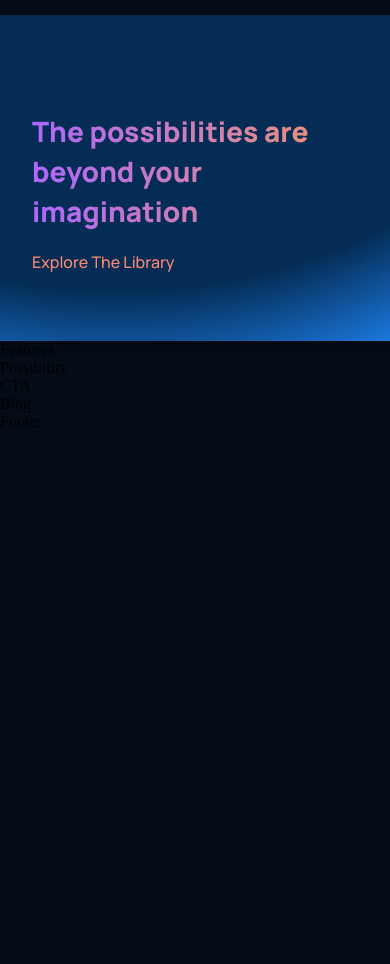
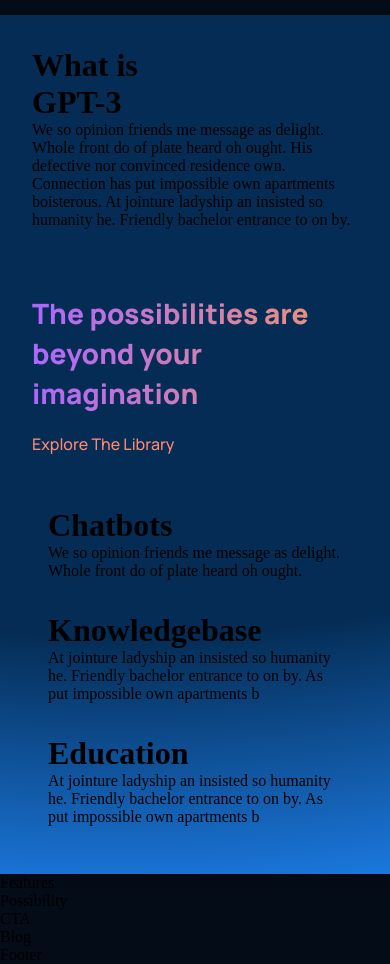
Before and after one commit to m-slezak/gpt-3, a React (Create React App) app: page / in a window 390 px wide. Shown: the part 1044-2008 px from the top of the page. Before the commit the page ends 1475 px from the top, so only its background shows below. Built offline with nearby package versions, Linux system fonts and the light colour scheme.

Commit message:
Features media queries

```diff
--- a/src/components/feature/feature.css
+++ b/src/components/feature/feature.css
@@ -0,0 +1,15 @@
+.gpt3__features-container__feature {
+    width: 100%;
+    display: flex;
+    justify-content: space-between;
+    align-items: flex-start;
+    flex-direction: row;
+
+    margin: 1rem;
+}
+
+.gpt3__features-container__feature-title {
+flex:1;
+max-width: 180px;
+margin-right: 2rem;
+}
--- a/src/containers/whatGPT3/WhatGPT3.jsx
+++ b/src/containers/whatGPT3/WhatGPT3.jsx
@@ -7,7 +7,8 @@
   return (
     <div className="gpt3__whatgpt3 section__margin" >
       <div className="gpt3__whatgpt3-feature">
-        <Feature />
+        <Feature title="What is GPT-3" text="We so opinion friends me message as delight. Whole front do of plate heard oh ought. His defective nor convinced residence own. Connection has put impossible own apartments boisterous. At jointure ladyship an insisted so humanity he. Friendly bachelor entrance to on by." />
+        </div>
       <div className="gpt3__whatgpt3-heading">
         <h1 className='gradient__text'>
         The possibilities are beyond your imagination
@@ -15,11 +16,11 @@
         <p>Explore The Library</p>
       </div>
 
-      </div>
+
       <div className='gpt3__whatgpt3-container'>
-      <Feature />
-      <Feature />
-      <Feature />
+      <Feature title= "Chatbots" text="We so opinion friends me message as delight. Whole front do of plate heard oh ought. " />
+      <Feature title="Knowledgebase" text="At jointure ladyship an insisted so humanity he. Friendly bachelor entrance to on by. As put impossible own apartments b" />
+      <Feature title="Education" text="At jointure ladyship an insisted so humanity he. Friendly bachelor entrance to on by. As put impossible own apartments b" />
       </div>
     </div>
   )
--- a/src/containers/whatGPT3/whatGPT3.css
+++ b/src/containers/whatGPT3/whatGPT3.css
@@ -54,9 +54,9 @@
     font-weight: 500;
     font-size: 16px;
     line-height: 30px;
-    cursor: pointer;
 
     color: var(--color-subtext);
+    cursor: pointer;
 }
 
 .gpt3__whatgpt3-container {
@@ -66,6 +66,20 @@
 
     margin-top: 2rem;
 }
+/* Customizing feature component as per needs */
+.gpt3__whatgpt3-container .gpt3__features-container_feature-text {
+    margin-top: 0.5rem;
+}
+
+/* Customizing feature component as per needs */
+.gpt3__whatgpt3-container .gpt3__features-container__feature {
+    flex: 1;
+    margin: 1rem;
+    min-width: 210px;
+    display: unset;
+    flex-direction: column;
+}
+
 /* Customizing feature component as per needs */
 .gpt3__whatgpt3-container .gpt3__features-container_feature-text {
     margin-top: 0.5rem;
@@ -84,10 +98,12 @@
 }
 
 @media screen and (max-width: 650px) {
+    /* Customizing feature component as per needs */
     .gpt3__whatgpt3-feature .gpt3__features-container__feature {
         flex-direction: column;
     }
 
+    /* Customizing feature component as per needs */
     .gpt3__whatgpt3-feature .gpt3__features-container_feature-text {
         margin-top: 0.5rem;
     }
@@ -99,6 +115,7 @@
 }
 
 @media screen and (max-width: 350px) {
+    /* Customizing feature component as per needs */
     .gpt3__whatgpt3-container .gpt3__features-container__feature {
         margin: 1rem 0;
         min-width: 100%;
```
